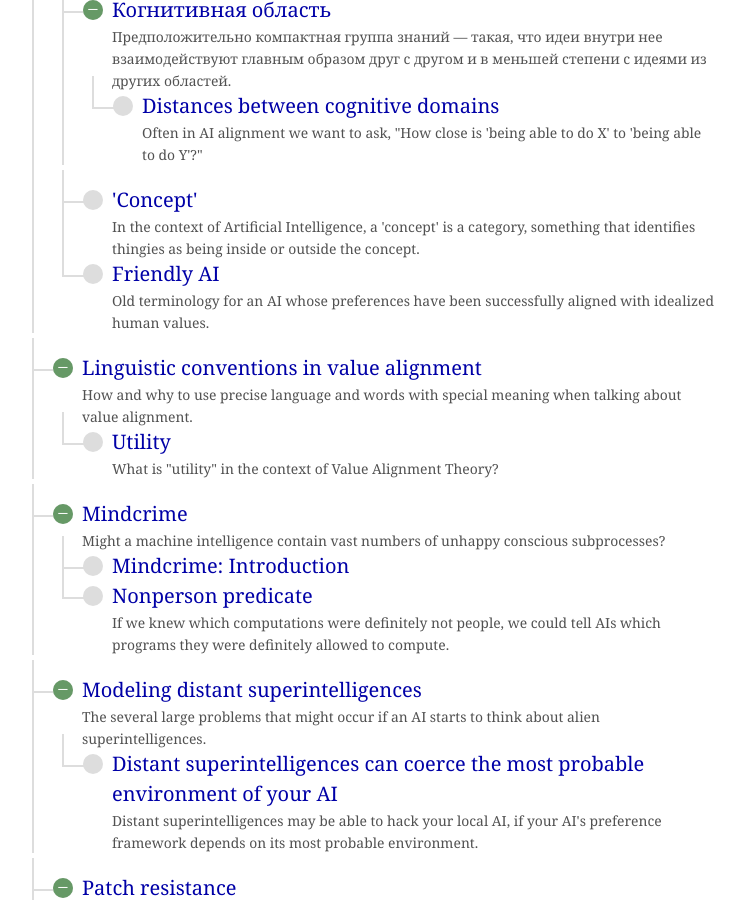
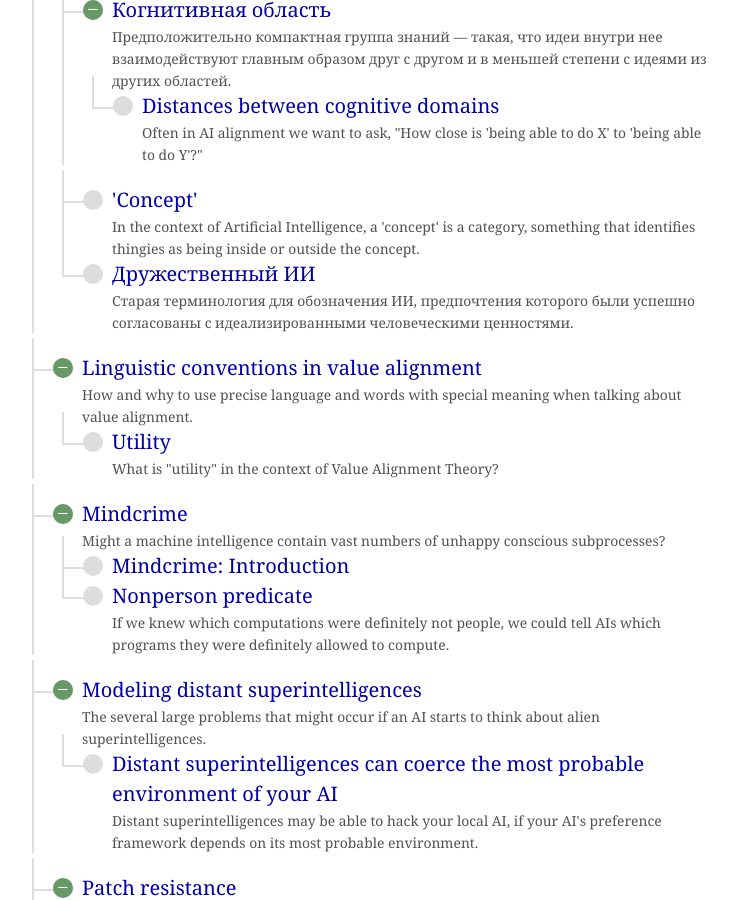
Before and after one commit to Arbital-RU/arbital-ru.github.io, a Jekyll site: the page built from explore/ai_alignment.md, in a window 1280 px wide and 900 px high, scrolled down 4323 px. Shown: the whole window, without its empty margins (286-1030 px from the left). Built offline with Jekyll 4.4.1, drawn with Linux system fonts in a browser that asks for light colours; some of the changed text lies outside the part shown.

```diff
--- a/_data/p.yaml
+++ b/_data/p.yaml
@@ -101,7 +101,7 @@
 
 - {id: "ai_concept", title: "'Concept'", description: "In the context of Artificial Intelligence, a 'concept' is a category, something that identifies thingies as being inside or outside the concept.", domains: "AI"}
 
-- {id: "FAI", title: "Friendly AI", description: "Old terminology for an AI whose preferences have been successfully aligned with idealized human values.", domains: "AI"}
+- {id: "FAI", title: "Friendly AI", description: "Old terminology for an AI whose preferences have been successfully aligned with idealized human values.", domains: "AI", translated: true, ru_description: "Старая терминология для обозначения ИИ, предпочтения которого были успешно согласованы с идеализированными человеческими ценностями."}
 
 - {id: "5b", title: "Linguistic conventions in value alignment", description: "How and why to use precise language and words with special meaning when talking about value alignment.", domains: "AI", children: "value_alignment_utility", explore: "5b"}
 
@@ -213,7 +213,7 @@
 
 - {id: "Vingean_uncertainty", title: "Vingean uncertainty", description: "You can't predict the exact actions of an agent smarter than you - so is there anything you _can_ say about them?", domains: "AI", children: ["deep_blue", "Vinge_law"], explore: "9g", translated: true, ru_description: "Вы не можете предсказать точные действия агентов умнее вас - но есть ли что-то, что вы _можете_ сказать о них?"}
 
-- {id: "deep_blue", title: "Deep Blue", description: "The chess-playing program, built by IBM, that first won the world chess championship from Garry Kasparov in 1996.", domains: "AI"}
+- {id: "deep_blue", title: "Deep Blue", description: "The chess-playing program, built by IBM, that first won the world chess championship from Garry Kasparov in 1996.", domains: "AI", translated: true, ru_description: "Шахматная программа, созданная IBM, и впервые забравшая мировое чемпионство по шахматам у Гарри Каспарова в 1996."}
 
 - {id: "Vinge_law", title: "Vinge's Law", description: "You can't predict exactly what someone smarter than you would do, because if you could, you'd be that smart yourself.", domains: "AI", translated: true, ru_description: "Вы не можете точно предсказать действия того, кто умнее вас, потому что если бы вы могли, вы и сами были бы столь же умны."}
 
@@ -299,7 +299,7 @@
 
 - {id: "pivotal", title: "Pivotal act", description: "Which types of AIs, if they work, can do things that drastically change the nature of the further game?", domains: "AI"}
 
-- {id: "value_alignment_problem", title: "Value alignment problem", description: "You want to build an advanced AI with the right values... but how?", domains: "AI", children: ["preference_framework", "total_alignment"], explore: "5s"}
+- {id: "value_alignment_problem", title: "Value alignment problem", description: "You want to build an advanced AI with the right values... but how?", domains: "AI", children: ["preference_framework", "total_alignment"], explore: "5s", translated: true, ru_description: "Вы хотите построить продвинутый ИИ с правильными ценностями... Но как?"}
 
 - {id: "preference_framework", title: "Preference framework", description: "What's the thing an agent uses to compare its preferences?", domains: "AI", children: ["moral_uncertainty", "attainable_optimum", "meta_utility"], explore: "5f"}
 
```
Also changed, not shown: _posts/2024-05-26-FAI.md (added, +9 -0 lines), _posts/2024-05-26-deep_blue.md (added, +11 -0 lines), _posts/2024-05-26-value_alignment_problem.md (added, +11 -0 lines).
